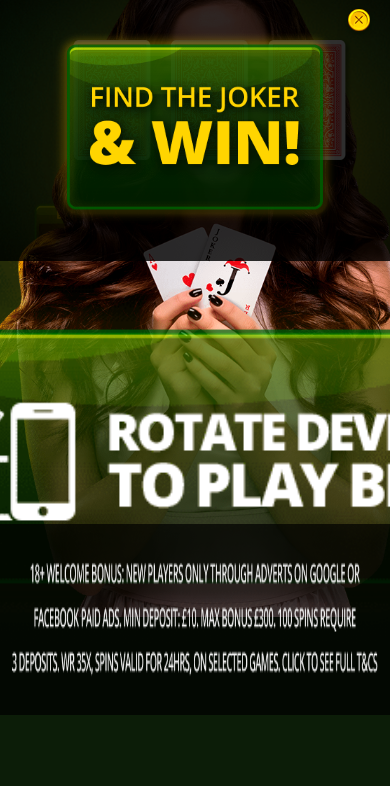
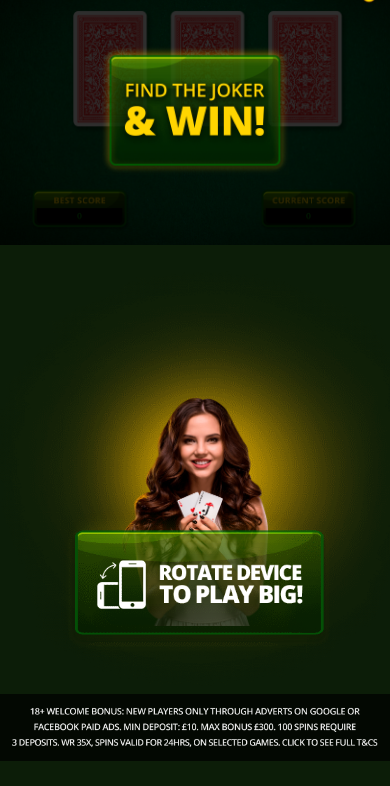
Before and after one commit to Kh-Ol-An/hopa, a website: page src/index.html in a window 390 px wide. Shown: the part 58-844 px from the top of the page. Drawn offline with nearby package versions, Linux system fonts and the light colour scheme; files that its build step writes are made by us from their sources.

Commit message:
fix media

```diff
--- a/src/html/cards.html
+++ b/src/html/cards.html
@@ -10,7 +10,7 @@
     <img src="./images/ace-club.png" alt="ace-club" class="img-card" />
   </div>
 </button>
-<div class="btnCard1"></div>
+<div class="card btn-card1"></div>
 
 <button type="button" class="card card2">
   <div class="card-face-down">
@@ -24,7 +24,7 @@
     <img src="./images/joker.png" alt="joker" class="img-card" />
   </div>
 </button>
-<div class="btnCard2"></div>
+<div class="card btn-card2"></div>
 
 <button type="button" class="card card3">
   <div class="card-face-down">
@@ -38,4 +38,4 @@
     <img src="./images/ace-heart.png" alt="ace-heart" class="img-card" />
   </div>
 </button>
-<div class="btnCard3"></div>
+<div class="card btn-card3"></div>
--- a/src/js/scripts.js
+++ b/src/js/scripts.js
@@ -10,9 +10,9 @@ const girl = document.querySelector('.girl');
 const card1 = document.querySelector('.card1');
 const card2 = document.querySelector('.card2');
 const card3 = document.querySelector('.card3');
-const btnCard1 = document.querySelector('.btnCard1');
-const btnCard2 = document.querySelector('.btnCard2');
-const btnCard3 = document.querySelector('.btnCard3');
+const btnCard1 = document.querySelector('.btn-card1');
+const btnCard2 = document.querySelector('.btn-card2');
+const btnCard3 = document.querySelector('.btn-card3');
 const cardFaceDowns = document.querySelectorAll('.card-face-down');
 const aceClub = document.querySelector('.ace-club');
 const joker = document.querySelector('.joker');
--- a/src/sass/base.scss
+++ b/src/sass/base.scss
@@ -65,9 +65,9 @@ button:focus {
 .ace-club,
 .joker,
 .ace-heart,
-.btnCard1,
-.btnCard2,
-.btnCard3,
+.btn-card1,
+.btn-card2,
+.btn-card3,
 .left-hand,
 .right-hand,
 .best-score,
--- a/src/sass/components/cards.scss
+++ b/src/sass/components/cards.scss
@@ -10,7 +10,7 @@
 /* +++++++++++++++++++++++CARD 1+++++++++++++++++++++++ */
 
 .card1,
-.btnCard1 {
+.btn-card1 {
   transform: translateX(18vw);
   z-index: 1;
 }
@@ -108,7 +108,7 @@
 /* +++++++++++++++++++++++CARD 2+++++++++++++++++++++++ */
 
 .card2,
-.btnCard2 {
+.btn-card2 {
   transform: translateX(43vw);
   z-index: 2;
 }
@@ -206,7 +206,7 @@
 /* +++++++++++++++++++++++CARD 3+++++++++++++++++++++++ */
 
 .card3,
-.btnCard3 {
+.btn-card3 {
   transform: translateX(68vw);
   z-index: 3;
 }
@@ -338,13 +338,9 @@
   height: 100%;
 }
 
-.btnCard1,
-.btnCard2,
-.btnCard3 {
-  width: 34.6em;
-  height: 51.8em;
-  top: 29.8em;
-  left: 0;
+.btn-card1,
+.btn-card2,
+.btn-card3 {
   background: transparent;
   cursor: pointer;
   z-index: 7;
--- a/src/sass/components/footer.scss
+++ b/src/sass/components/footer.scss
@@ -7,7 +7,7 @@
 
 .left-hand {
   width: 42.9em;
-  left: 40em;
+  left: 13%;
   z-index: 5;
 }
 
@@ -17,7 +17,7 @@
 
 .right-hand {
   width: 42em;
-  right: 35em;
+  right: 10%;
   z-index: 5;
 }
 
--- a/src/sass/media.scss
+++ b/src/sass/media.scss
@@ -1,3 +1,5 @@
+// WIDTH
+
 @media (max-width: 1919px) {
   html {
     font-size: 8px;
@@ -22,16 +24,124 @@
   }
 }
 
-@media (max-width: 1023px),
-  (max-width: 1080px) and (min--moz-device-pixel-ratio: 2),
-  (max-width: 1080px) and (-webkit-min-device-pixel-ratio: 2),
-  (max-width: 1080px) and (-o-min-device-pixel-ratio: 2/1),
-  (max-width: 1080px) and (min-device-pixel-ratio: 2) {
+@media (max-width: 767px) {
+  html {
+    font-size: 4.5px;
+  }
+}
+
+@media (max-width: 599px) {
+  html {
+    font-size: 4px;
+  }
+}
+
+@media (max-width: 549px) {
+  html {
+    font-size: 3.8px;
+  }
+}
+
+@media (max-width: 479px) {
+  html {
+    font-size: 2.6px;
+  }
+
+  .spot {
+    font-size: 10px;
+    bottom: 13%;
+  }
+
+  .girl-mobile {
+    bottom: 21%;
+  }
+
+  .rotate-device {
+    font-size: 9px;
+  }
+
+  .wellcome-bonuse {
+    font-size: 8px;
+  }
+}
+
+@media (max-width: 411px) {
+  html {
+    font-size: 2.4px;
+  }
+
+  .spot {
+    font-size: 9px;
+    bottom: 9%;
+  }
+
+  .girl-mobile {
+    bottom: 19%;
+  }
+
+  .rotate-device {
+    font-size: 7px;
+    bottom: 15%;
+  }
+
+  .wellcome-bonuse {
+    font-size: 6px;
+  }
+}
+
+@media (max-width: 374px) {
+  html {
+    font-size: 2.2px;
+  }
+}
+
+@media (max-width: 359px) {
+  html {
+    font-size: 1.8px;
+  }
+
+  .spot {
+    font-size: 7px;
+  }
+
+  .rotate-device {
+    font-size: 5px;
+  }
+
+  .wellcome-bonuse {
+    font-size: 4px;
+  }
+}
+
+// HEIGHT
+
+@media (max-height: 469px) {
+  html {
+    font-size: 4px;
+  }
+}
+
+@media (max-height: 413px) {
   html {
     font-size: 3.6px;
-    // font-size: 0.7rem;
   }
+}
 
+@media (max-height: 373px) {
+  html {
+    font-size: 3.4px;
+  }
+}
+
+@media (max-height: 349px) {
+  html {
+    font-size: 3px;
+  }
+}
+
+// PORTRAIT
+
+@media (orientation: portrait) {
   .main-mobile {
     padding: 3.8em 0 4.7em;
   }
@@ -51,55 +161,21 @@
   }
 
   .question {
-    font-size: 0.7rem;
-    top: 6em;
+    top: 4em;
   }
 
   .girl {
     display: none;
   }
 
-  .card,
-  .btnCard1,
-  .btnCard2,
-  .btnCard3 {
-    font-size: 0.7rem;
-    top: 18em;
-  }
-
-  .left-hand {
-    font-size: 0.7rem;
-    left: 22em;
-  }
-
-  .right-hand {
-    font-size: 0.7rem;
-    right: 7em;
-  }
-
-  .best-score,
-  .current-score {
-    font-size: 0.7rem;
+  .card {
+    top: 14em;
   }
 
   .spot,
+  .girl-mobile,
   .rotate-device,
   .wellcome-bonuse {
-    font-size: 17px;
-    display: inline-block;
-  }
-
-  .girl-mobile {
-    font-size: 7px;
     display: inline-block;
   }
 }
-
-@media (min--moz-device-pixel-ratio: 2),
-  (-webkit-min-device-pixel-ratio: 2),
-  (-o-min-device-pixel-ratio: 2/1),
-  (min-device-pixel-ratio: 2) {
-  html {
-    font-size: 0.6rem; // 7.5px
-  }
-}
```
